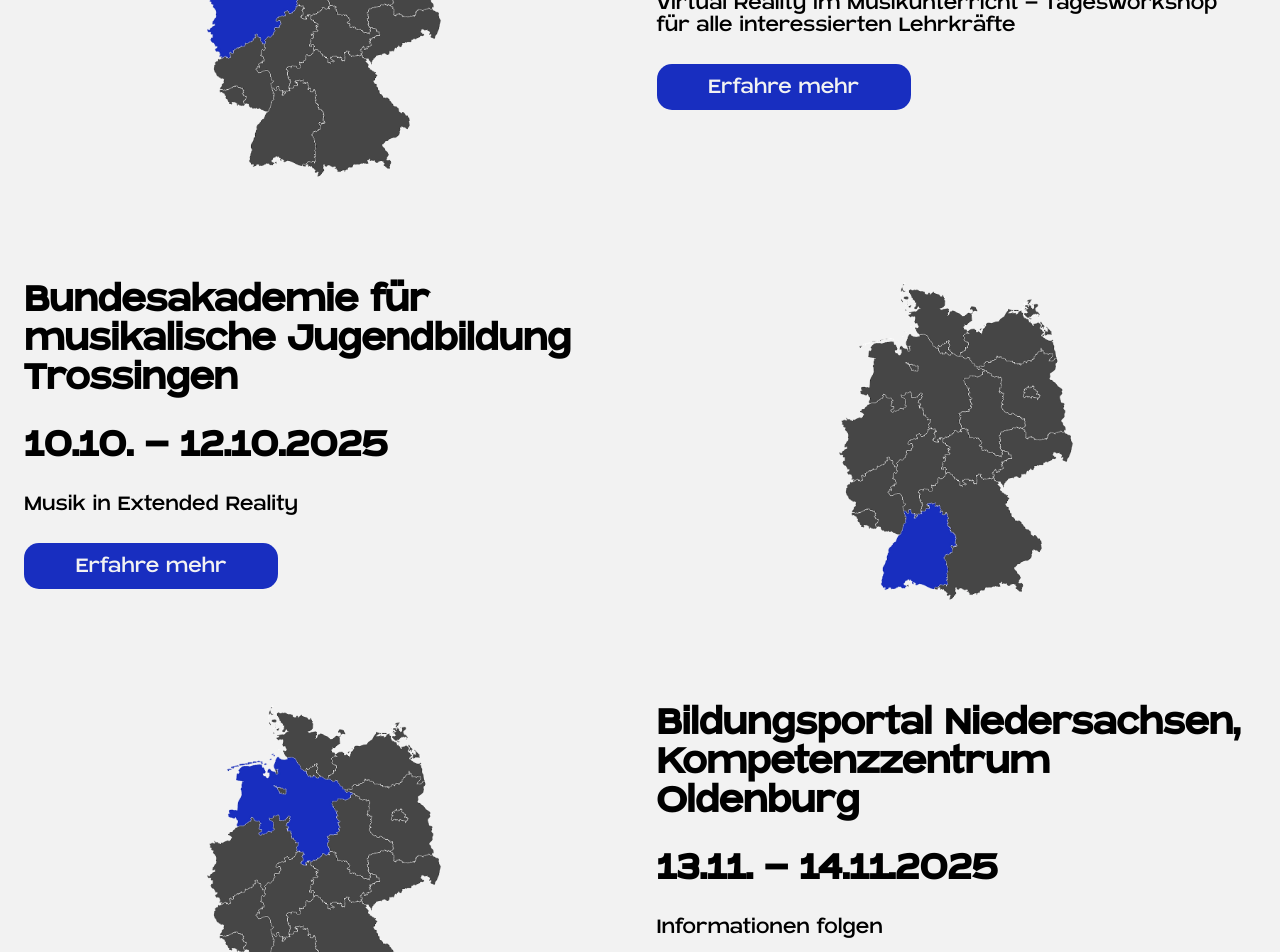
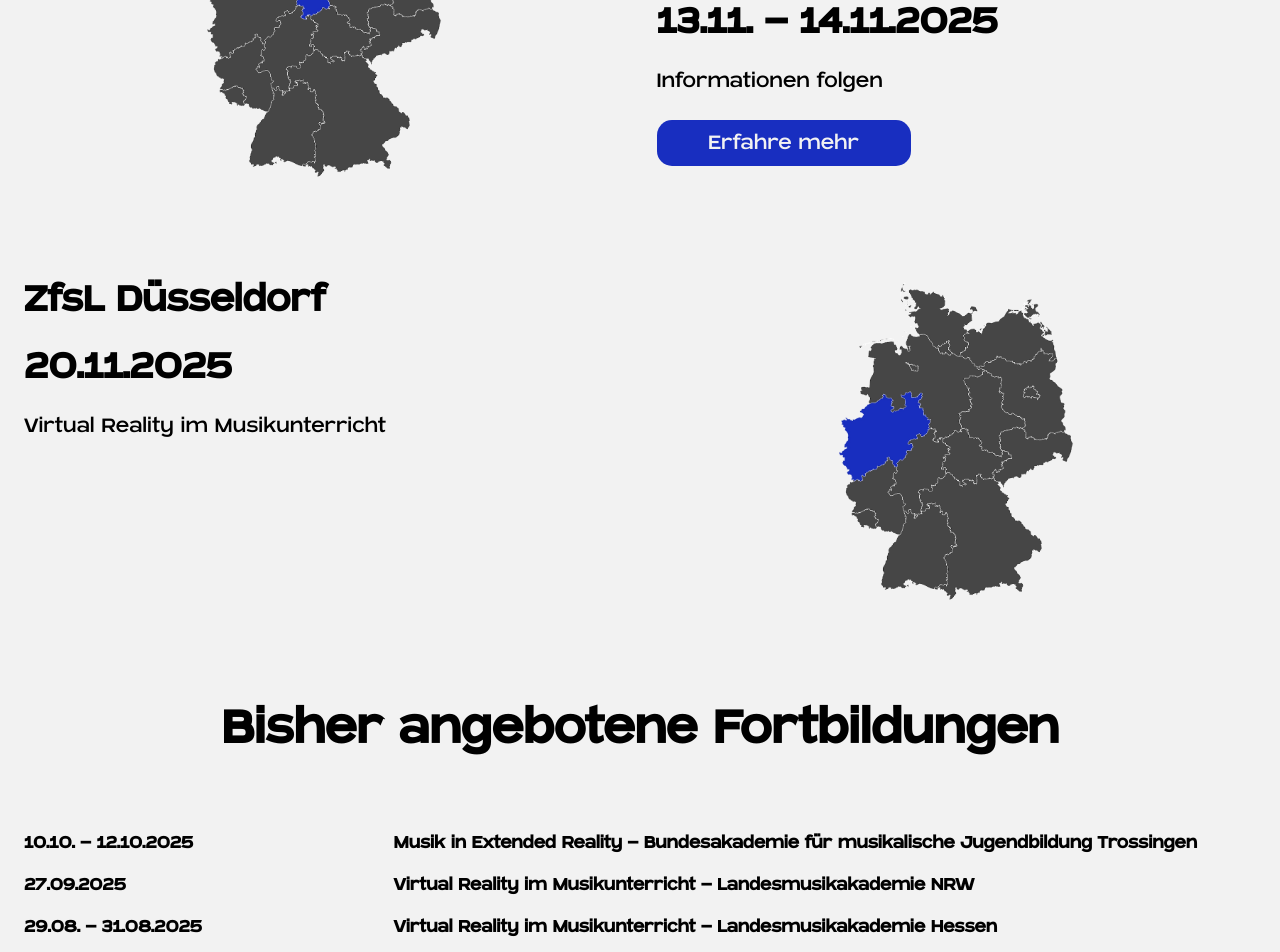
Before and after one commit to annamarika/leviko, a React (Vite) app: page /#/termine in a window 1280 px wide. Shown: the part 1140-2092 px from the top of the page. Built offline with nearby package versions, Linux system fonts and the light colour scheme.

Commit message:
Update Termine.tsx

```diff
--- a/src/pages/Termine.tsx
+++ b/src/pages/Termine.tsx
@@ -6,7 +6,6 @@
 import TerminTextBild from "../Components/InfoText/TerminTextBild";
 import TextPastDates from "../Components/InfoText/TextPastDates";
 import ImageMapNRW from "../assets/images/map_nrw.webp";
-import ImageMapBW from "../assets/images/map_bw.webp";
 import ImageMapNS from "../assets/images/map_nisa.webp";
 import ImageManWithHMD from "../assets/images/Mann_mit_VRBrille_und_roten_Pulli.webp";
 
@@ -38,36 +37,34 @@
         $objectPosition="center 20%"
       />
 	  <TerminBildText
-        imgSrc={ImageMapNRW}
-        imgAlt="Map of Germany, state of North Rhine-Westphalia highlited"
-        headline="Landesmusikakademie NRW"
-		date="27.09.2025"
-        description="Virtual Reality im Musikunterricht - Tagesworkshop für alle interessierten Lehrkräfte"
-        linkTo="https://lma-nrw.de/termindaten/2845/virtual-reality-im-musikunterricht-tagesworkshop-fuer-alle-interessierten-lehrkraefte/"
-        button="Erfahre mehr"
-        $objectPosition="30%"
-      />
-	  <TerminTextBild
-        imgSrc={ImageMapBW}
-        imgAlt="Map of Germany, state of Baden-Württemberg highlited"
-        headline="Bundesakademie für musikalische Jugendbildung Trossingen"
-		date="10.10. - 12.10.2025"
-        description="Musik in Extended Reality"
-        linkTo="https://www.bundesakademie-trossingen.de/weiterbildungen/musik-medien/details/musik-in-extended-reality"
-        button="Erfahre mehr"
-        $objectPosition="30%"
-      />
-	  <TerminBildText
         imgSrc={ImageMapNS}
         imgAlt="Map of Germany, state of Lower Saxony highlited"
         headline="Bildungsportal Niedersachsen, Kompetenzzentrum Oldenburg"
 		date="13.11. - 14.11.2025"
         description="Informationen folgen"
+        linkTo="https://uol.de/ofz/kursinfo?nummer=40685"
+        button="Erfahre mehr"
+        $objectPosition="30%"
+      />
+	  <TerminTextBild
+        imgSrc={ImageMapNRW}
+        imgAlt="Map of Germany, state of North Rhine-Westphalia highlited"
+        headline="ZfsL Düsseldorf"
+		date="20.11.2025"
+        description="Virtual Reality im Musikunterricht"
         linkTo=""
         button="Erfahre mehr"
         $objectPosition="30%"
       />
 	  <Headline>Bisher angebotene Fortbildungen</Headline>
+	  <TextPastDates
+        date="10.10. - 12.10.2025"
+        headline="Musik in Extended Reality - Bundesakademie für musikalische Jugendbildung Trossingen"
+      />
+	  <TextPastDates
+        date="27.09.2025"
+        headline="Virtual Reality im Musikunterricht - Landesmusikakademie NRW"
+      />
 	  <TextPastDates
         date="29.08. - 31.08.2025"
         headline="Virtual Reality im Musikunterricht - Landesmusikakademie Hessen"
```
